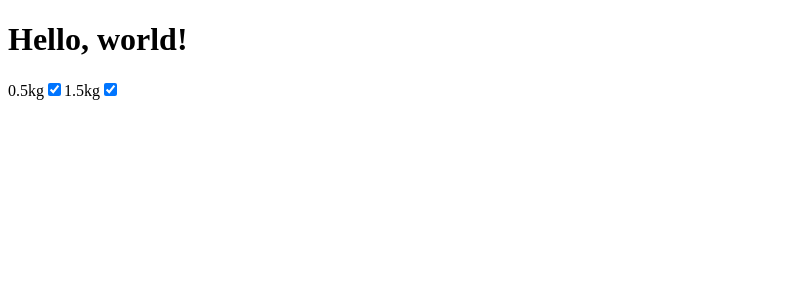
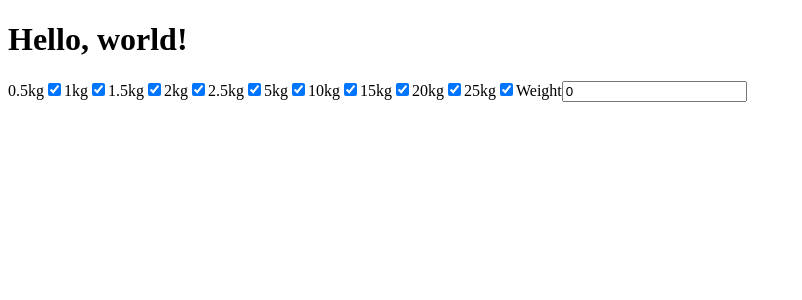
Before and after one commit to monicau/barcalculator, a Gatsby app: page / in a window 1280 px wide. Shown: the top 300 px of the page, without its empty margins (0-802 px from the left). Built offline with nearby package versions, Linux system fonts and the light colour scheme.

Commit message:
Added plates and value input field

```diff
--- a/package.json
+++ b/package.json
@@ -22,5 +22,9 @@
   },
   "bugs": {
     "url": "https://github.com/gatsbyjs/gatsby/issues"
+  },
+  "devDependencies": {
+    "babel-eslint": "^10.0.1",
+    "standard": "^12.0.1"
   }
 }
--- a/src/kilo.js
+++ b/src/kilo.js
@@ -7,36 +7,41 @@
 
 // console.log(change(d,v).map((v)=>v/10));
 
-export function kiloPlates(denoms, value) {
+export function findKiloPlates (denoms, value, bar) {
+  // Remove decimals by multiplying by 10
+  denoms = denoms.map((x) => x * 10)
+  value = (value - bar) * 10 / 2.0
   // c[p] = minimum # of coins for p cents
-  var c = [];
+  var c = []
   // s[p] = last coin used to make p cents
-  var s = [];
+  var s = []
 
-  for (var p=0; p<=value; p++) {
-    if (p==0) {
-      c[p]=0;
-      s[p]=0;
+  for (var p = 0; p <= value; p++) {
+    if (p === 0) {
+      c[p] = 0
+      s[p] = 0
     } else {
       // min(c[p-d_i]+1) where d1<=d_i<=p
-      var min_c = Number.MAX_SAFE_INTEGER;
-      var min_s = -1;
-      for (var i=0; (i<=denoms.length) && (denoms[i] <= p); i++) {
-        var current_c = c[p-denoms[i]] + 1;
-        if (current_c < min_c) {
-          min_c = current_c;
-          min_s = denoms[i];
+      var minC = Number.MAX_SAFE_INTEGER
+      var minS = -1
+      for (var i = 0; (i <= denoms.length) && (denoms[i] <= p); i++) {
+        var currentC = c[p - denoms[i]] + 1
+        if (currentC < minC) {
+          minC = currentC
+          minS = denoms[i]
         }
       }
-      c[p]=min_c;
-      s[p]=min_s;
+      c[p] = minC
+      s[p] = minS
     }
   }
+  // console.log(c)
+  // console.log(s)
   // List of changes
-  var changes = [];
+  var changes = []
   while (value > 0) {
-    changes.push(s[value]);
-    value = value - s[value];
+    changes.push(s[value] / 10)
+    value = value - s[value]
   }
-  return changes;
+  return changes
 }
--- a/src/pages/index.js
+++ b/src/pages/index.js
@@ -1,12 +1,15 @@
-import React from "react"
-import kiloPlates from "../kilo"
+import React from 'react'
+import { findKiloPlates } from '../kilo'
 
 export default class Index extends React.Component {
-  constructor(props) {
-    super(props);
+  constructor (props) {
+    super(props)
     this.state = {
+      bar: 15,
+      target: 0,
       plates: {
         zeroFive: true,
+        one: true,
         oneFive: true,
         two: true,
         twoFive: true,
@@ -14,44 +17,81 @@ export default class Index extends React.Component {
         ten: true,
         fifteen: true,
         twenty: true,
-        twentyFive: true,
+        twentyFive: true
       }
-    };
     }
-  handleInputChange = (event) => {
-    const target = event.target;
-    const value = target.type === 'checkbox' ? target.checked : target.value;
-    const name = target.name;
+    this.handleInputChange = this.handleInputChange.bind(this)
+  }
 
+  handleInputChange (event) {
+    const target = event.target
+    const value = target.type === 'checkbox' ? target.checked : target.value
+    const name = target.name
+
+    if (target.type === 'checkbox') {
       this.setState({
         plates: {
           ...this.state.plates,
           [name]: value
         }
-    });
-
+      })
+    } else {
+      this.setState({
+        [name]: value
+      })
+    }
   }
 
-  render() {
+  renderCheckbox (item) {
+    return <label key={item.id}>{item.label}
+      <input
+        name={item.id}
+        type={'checkbox'}
+        checked={this.state.plates[item.id]}
+        onChange={this.handleInputChange} />
+    </label>
+  }
+  renderRadios (item) {
+    return <label key={item.id}>{item.label}
+      <input
+        name={item.id}
+        type={'radio'}
+        checked={this.state.plates[item.id]}
+        onChange={this.handleInputChange} />
+    </label>
+  }
+
+  render () {
+    var kiloPlates = [
+      { label: '0.5kg', id: 'zeroFive', value: 0.5 },
+      { label: '1kg', id: 'one', value: 1 },
+      { label: '1.5kg', id: 'oneFive', value: 1.5 },
+      { label: '2kg', id: 'two', value: 2 },
+      { label: '2.5kg', id: 'twoFive', value: 2.5 },
+      { label: '5kg', id: 'five', value: 5 },
+      { label: '10kg', id: 'ten', value: 10 },
+      { label: '15kg', id: 'fifteen', value: 15 },
+      { label: '20kg', id: 'twenty', value: 20 },
+      { label: '25kg', id: 'twentyFive', value: 25 }
+    ]
+    var plates = (kiloPlates.filter((item) => this.state.plates[item.id]).map((item) => item.value))
+    var targetPlates = (findKiloPlates(plates, this.state.target, 20))
     return (
       <div>
         <h1>Hello, world!</h1>
-        <label>0.5kg
+
+        { kiloPlates.map((item) => this.renderCheckbox(item)) }
+        <label>
+          Weight
           <input
-            name="zeroFive"
-            type="checkbox"
-            checked={this.state.plates.zeroFive}
-            onChange={this.handleInputChange} />
+            name='target'
+            type='number'
+            value={this.state.target}
+            onChange={this.handleInputChange}
+          />
         </label>
-        <label>1.5kg
-          <input
-            name="oneFive"
-            type="checkbox"
-            checked={this.state.plates.oneFive}
-            onChange={this.handleInputChange} />
-        </label>
-
+        {targetPlates.map((x) => { return (x + ', ') }) }
       </div>
-    );
+    )
   }
 }
```
Also changed, not shown: 1 other file (tests, documents, lock files or other folders). Lines whose indentation alone changed are shown as unchanged.
